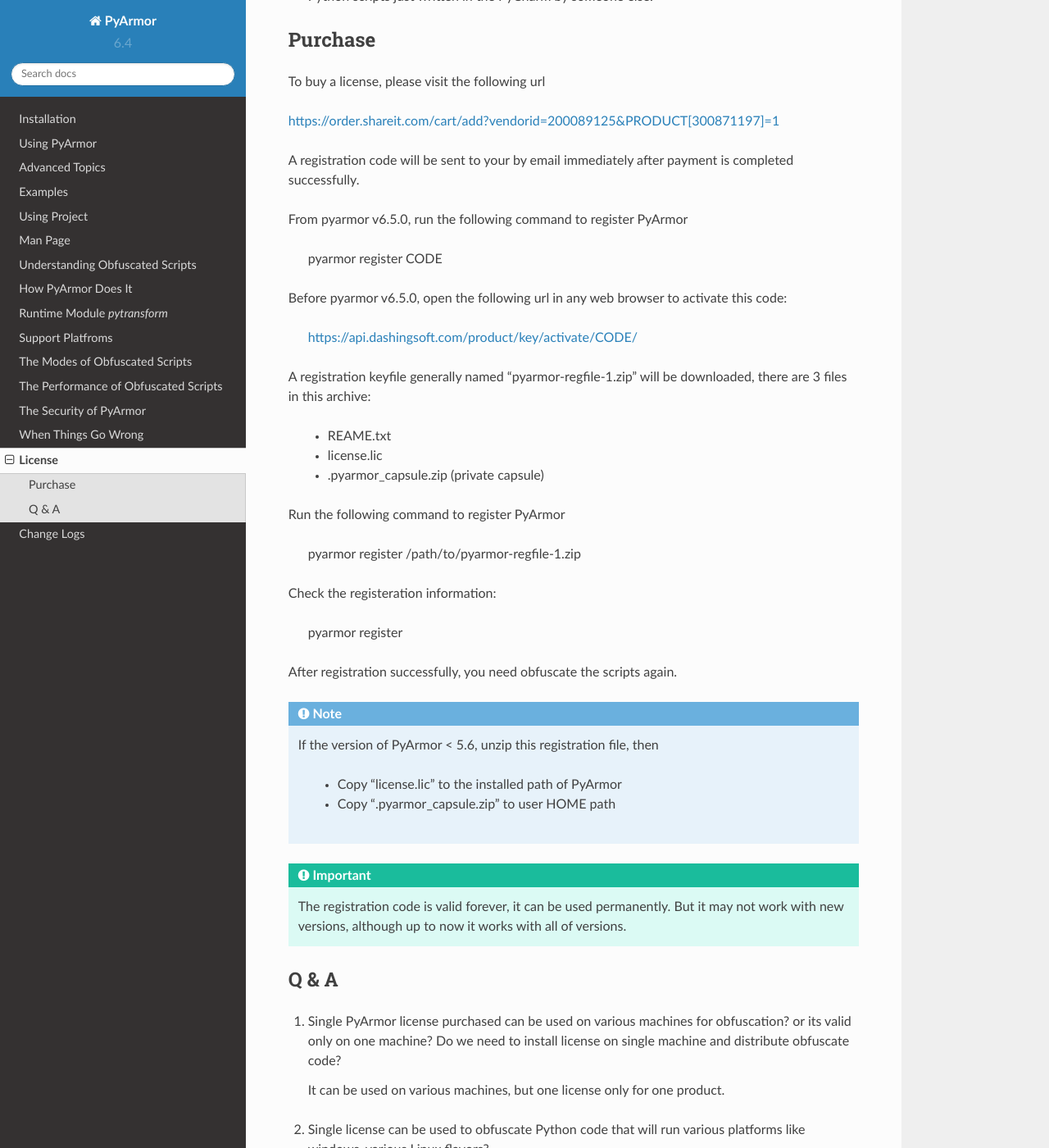
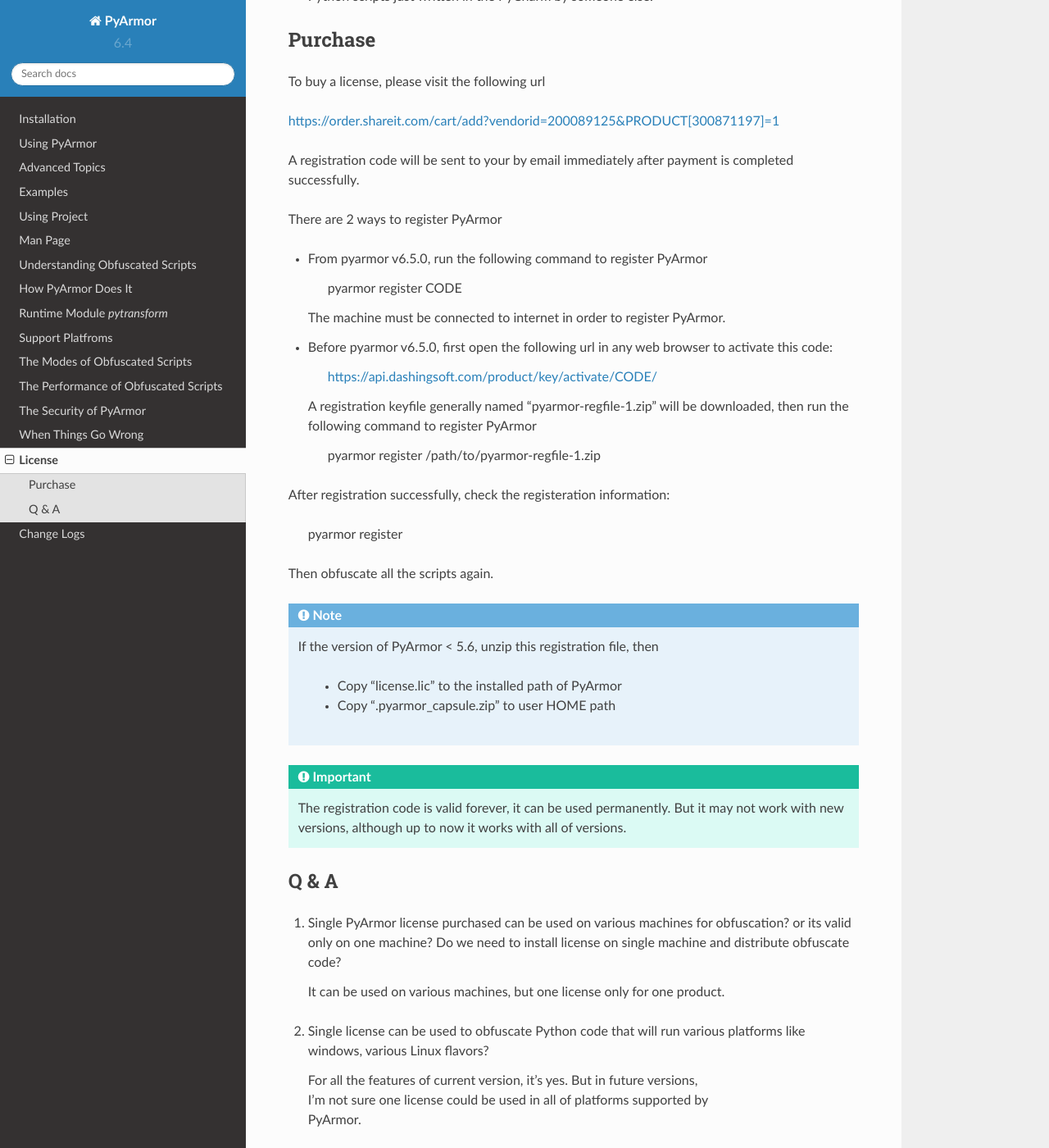
Before and after one commit to dashingsoft/pyarmor, a Sphinx documentation site: the page built from docs/license.rst, in a window 1280 px wide and 1400 px high, scrolled down 1172 px. Shown: the whole window at 82% size. Built offline with Sphinx 7.4.7 and the Read the Docs theme 2.0.0, drawn with Linux system fonts in a browser that asks for light colours.

Commit message:
Refine registration doc

```diff
--- a/docs/license.rst
+++ b/docs/license.rst
@@ -69,31 +69,29 @@
 A registration code will be sent to your by email immediately after payment
 is completed successfully.
 
-From pyarmor v6.5.0, run the following command to register PyArmor
+There are 2 ways to register PyArmor
 
-    pyarmor register CODE
+* From pyarmor v6.5.0, run the following command to register PyArmor
 
-Before pyarmor v6.5.0, open the following url in any web browser to
-activate this code:
+      pyarmor register CODE
 
-   https://api.dashingsoft.com/product/key/activate/CODE/
+  The machine must be connected to internet in order to register PyArmor.
 
-A registration keyfile generally named "pyarmor-regfile-1.zip" will be
-downloaded, there are 3 files in this archive:
+* Before pyarmor v6.5.0, first open the following url in any web browser to
+  activate this code:
 
-    * REAME.txt
-    * license.lic
-    * .pyarmor_capsule.zip (private capsule)
+      https://api.dashingsoft.com/product/key/activate/CODE/
 
-Run the following command to register PyArmor
+  A registration keyfile generally named "pyarmor-regfile-1.zip" will be
+  downloaded, then run the following command to register PyArmor
 
-    pyarmor register /path/to/pyarmor-regfile-1.zip
+      pyarmor register /path/to/pyarmor-regfile-1.zip
 
-Check the registeration information:
+After registration successfully, check the registeration information:
 
     pyarmor register
 
-After registration successfully, you need obfuscate the scripts again.
+Then obfuscate all the scripts again.
 
 .. note::
 
```
Also changed, not shown: 2 other files.
